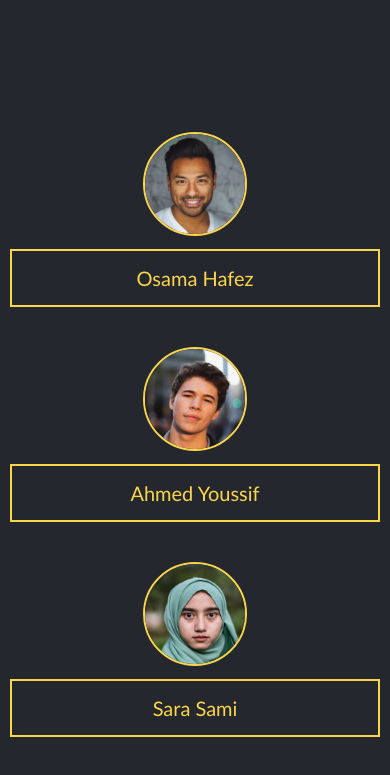
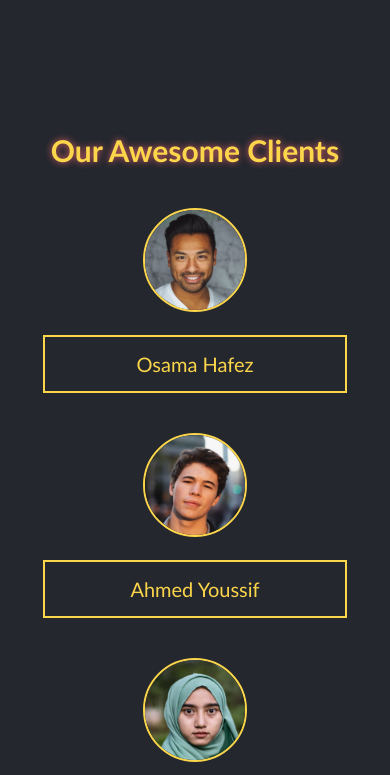
Before and after one commit to osamahafez/company-website, a React (Create React App) app: page / in a window 390 px wide. Shown: the part 2420-3195 px from the top of the page. Built offline with nearby package versions, Linux system fonts and the light colour scheme; a web font is replaced by a local one.

Commit message:
ref: testimonials

```diff
--- a/src/components/Testimonials/Testimonials.js
+++ b/src/components/Testimonials/Testimonials.js
@@ -39,6 +39,8 @@ class Testimonials extends Component {
 
 
         return (
+            <div>
+                <h1 className="testimonials-title">Our Awesome Clients</h1>
                 <div className='testimonials'>
                     <div className='testimonials-holder'>
                         <img src={human1} alt="osama"/>
@@ -65,6 +67,8 @@ class Testimonials extends Component {
                         </div>
                     </div>
                 </div>
+            </div>
+
         )
     }
 }
--- a/src/components/Testimonials/_Testimonials.scss
+++ b/src/components/Testimonials/_Testimonials.scss
@@ -1,8 +1,16 @@
+.testimonials-title {
+    text-align: center;
+    font-size: 40px;
+    color: $yellow;
+    text-shadow: 0 0 7px #e16369;
+}
+
 .testimonials {
-    display: flex;
-    justify-content: space-evenly;
+    display: grid;
+    grid-template-columns: auto auto auto auto;
+    grid-gap: 10px;
     text-align: center;
-    margin-top: 80px;
+    margin-top: 60px;
 
     img {
         width: 100px;
@@ -17,7 +25,9 @@
     $btn4_color: $yellow;
     border: 2px solid $btn4_color;
     background: none;
-    padding: 15px 40px;
+    width: 300px;
+    margin: 0 auto;
+    padding: 15px 0px;
     font-size: 20px;
     font-family: 'Gill Sans', 'Gill Sans MT', 'Calibri', 'Trebuchet MS', sans-serif;
     cursor: pointer;
@@ -57,7 +67,27 @@
     }
 }
 
+@media only screen and (max-width: 1200px) {
+    .testimonials {
+        display: grid;
+        grid-template-columns: auto auto;
+        grid-gap: 10px;
+        margin: 0;
+        .testimonials-holder {
+            margin-top: 40px;
+        }
+    }
+
+    .test-section {
+        width: 300px;
+        margin: 20px auto;
+    }
+}
+
 @media only screen and (max-width: 843px) {
+    .testimonials-title {
+        font-size: 30px;
+    }
     .testimonials {
         display: block;
         margin: 0;
--- a/src/index.css
+++ b/src/index.css
@@ -637,15 +637,21 @@ nav .hover-border:hover::after {
   }
 }
 
+.testimonials-title {
+  text-align: center;
+  font-size: 40px;
+  color: #fbd54a;
+  text-shadow: 0 0 7px #e16369;
+}
+
 .testimonials {
-  display: -webkit-box;
-  display: -ms-flexbox;
-  display: flex;
-  -webkit-box-pack: space-evenly;
-      -ms-flex-pack: space-evenly;
-          justify-content: space-evenly;
+  display: -ms-grid;
+  display: grid;
+  -ms-grid-columns: auto auto auto auto;
+      grid-template-columns: auto auto auto auto;
+  grid-gap: 10px;
   text-align: center;
-  margin-top: 80px;
+  margin-top: 60px;
 }
 
 .testimonials img {
@@ -658,7 +664,9 @@ nav .hover-border:hover::after {
 .test-section {
   border: 2px solid #fbd54a;
   background: none;
-  padding: 15px 40px;
+  width: 300px;
+  margin: 0 auto;
+  padding: 15px 0px;
   font-size: 20px;
   font-family: 'Gill Sans', 'Gill Sans MT', 'Calibri', 'Trebuchet MS', sans-serif;
   cursor: pointer;
@@ -698,7 +706,28 @@ nav .hover-border:hover::after {
   border-radius: 0 0 50% 50%;
 }
 
+@media only screen and (max-width: 1200px) {
+  .testimonials {
+    display: -ms-grid;
+    display: grid;
+    -ms-grid-columns: auto auto;
+        grid-template-columns: auto auto;
+    grid-gap: 10px;
+    margin: 0;
+  }
+  .testimonials .testimonials-holder {
+    margin-top: 40px;
+  }
+  .test-section {
+    width: 300px;
+    margin: 20px auto;
+  }
+}
+
 @media only screen and (max-width: 843px) {
+  .testimonials-title {
+    font-size: 30px;
+  }
   .testimonials {
     display: block;
     margin: 0;
```
Also changed, not shown: 1 other file (tests, documents, lock files or other folders). Lines whose indentation alone changed are shown as unchanged.
